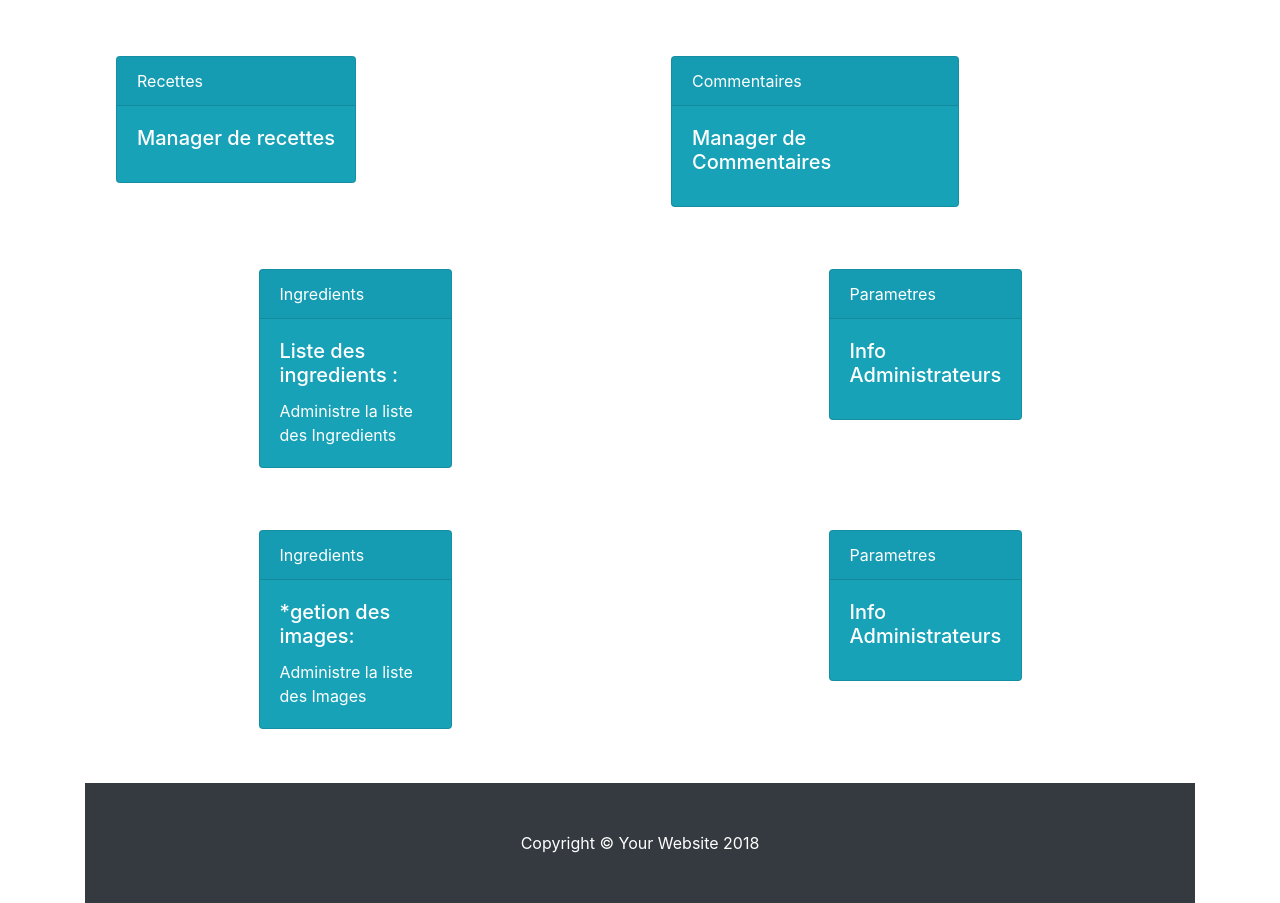
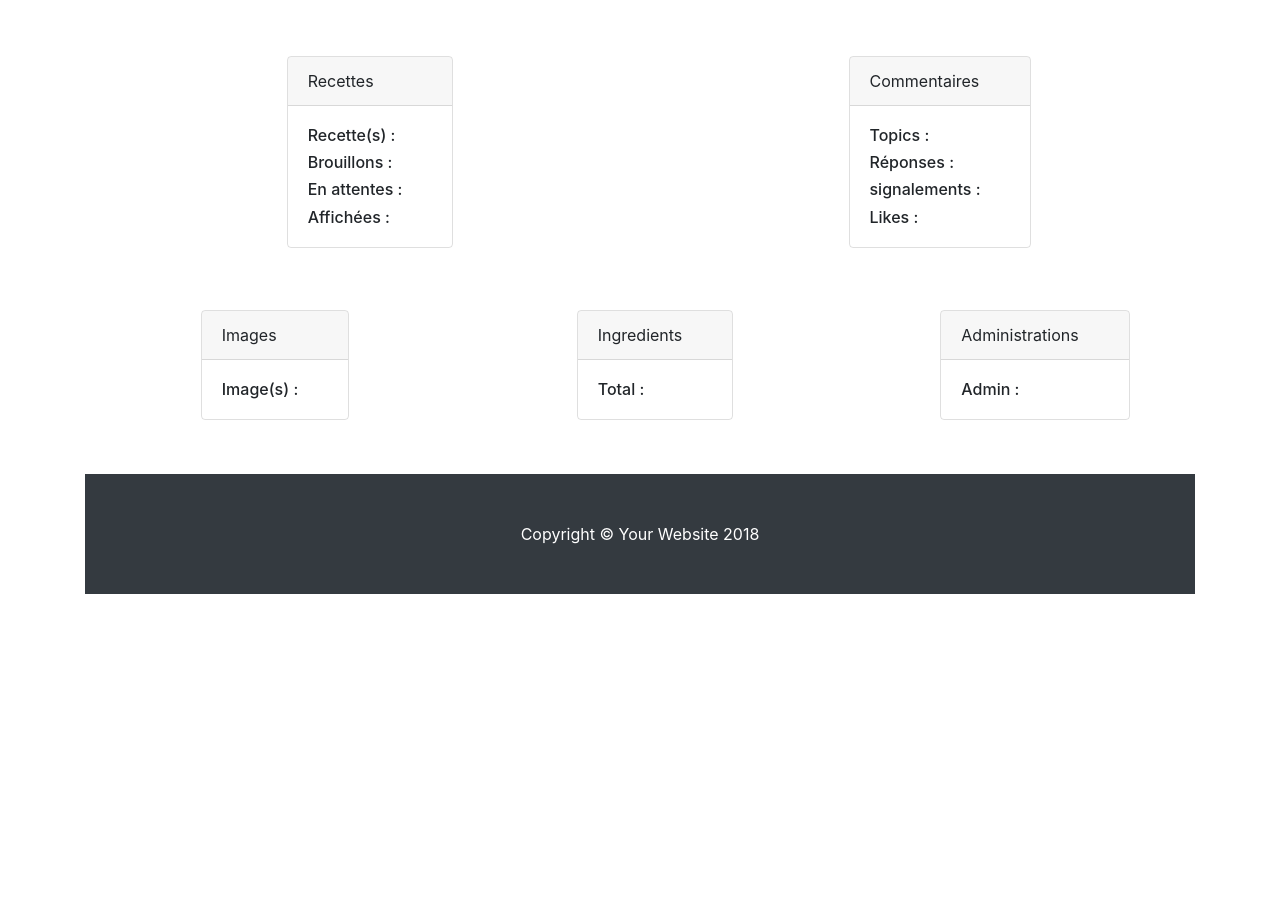
Before and after one commit to gilles81/Projet5_OC, a PHP site: template view/adminBoard.twig in a window 1280 px wide. Shown: the part 56-959 px from the top of the page. After the commit the page ends 650 px from the top, so only its background shows below. Run offline with PHP 8.4, Linux system fonts and the light colour scheme; the template is opened without the code that fills it, so the values that code supplies are empty; some libraries are stand-ins or nearby versions.

Commit message:
first admin page  modification

```diff
--- a/view/adminBoard.twig
+++ b/view/adminBoard.twig
@@ -4,50 +4,65 @@
 {% endblock %}
 
 {% block content %}
-
     <div class="row justify-content-around ">
-            <div class="col-lg-6 col-md-2 col-sm-1 portfolio-item card-deck  mx-auto">
+        <div class="col-lg-6 col-md-6 col-sm-12 portfolio-item card-deck justify-content-around "  >
             <a href="adminRecipes.html" class="nav-link">
-                    <div class="card text-white bg-info w-150 h-500 mb-3" style="max-width: 18rem;">
+                <div class="card text-body bg-transparent w-100  mb-3 " >
                     <div class="card-header">Recettes</div>
                     <div class="card-body">
-                            <h5 class="card-title">Manager de recettes</h5>
+                        <h6 class="card-text">Recette(s) : </h6>
+                        <h6 class="card-text">Brouillons : </h6>
+                        <h6 class="card-text">En attentes : </h6>
+                        <h6 class="card-text">Affichées : </h6>
 
                     </div>
                 </div>
             </a>
         </div>
-            <div class="col-lg-6 col-md-2 col-sm-1 portfolio-item card-deck  mx-auto">
-                <a href="admincomments.html" class="nav-link" >
-                    <div class="card text-white bg-info w-150 h-500 mb-3 mx-auto" style="max-width: 18rem;">
+        <div class="col-lg-6  col-md-6 col-sm-12 portfolio-item card-deck justify-content-around " >
+            <a href="adminRecipes.html" class="nav-link">
+                <div class="card text-body bg-transparent w-100  mb-3" >
                     <div class="card-header">Commentaires</div>
                     <div class="card-body">
-                            <h5 class="card-title">Manager de Commentaires</h5>
+                        <h6 class="card-text">Topics : </h6>
+                        <h6 class="card-text">Réponses : </h6>
+                        <h6 class="card-text">signalements : </h6>
+                        <h6 class="card-text">Likes : </h6>
 
                     </div>
                 </div>
             </a>
         </div>
     </div>
-        <div class="row  ">
-            <div class="col-lg-3 col-md-4 col-sm-6 portfolio-item card-deck mx-auto ">
-                <a href="adminIngredients.html" class="nav-link">
-                    <div class="card text-white bg-info w-150 h-500 mb-3" style="max-width: 18rem;">
-                        <div class="card-header">Ingredients</div>
+    <div class="row justify-content-around ">
+
+        <div class="col-lg-3 col-md-3 col-sm-12 portfolio-item card-deck justify-content-around "  >
+            <a href="adminRecipes.html" class="nav-link">
+                <div class="card text-body bg-transparent w-100  mb-3 " >
+                    <div class="card-header">Images</div>
                     <div class="card-body">
-                            <h5 class="card-title">Liste des ingredients :</h5>
-                            <p class="card-text">Administre la liste des Ingredients</p>
+                        <h6 class="card-text">Image(s) : </h6>
                     </div>
                 </div>
             </a>
         </div>
-            <div class="col-lg-3 col-md-4 col-sm-6 portfolio-item card-deck mx-auto ">
-                <a href="adminPics.html" class="nav-link">
-                    <div class="card text-white bg-info w-150 h-500 mb-3" style="max-width: 18rem;">
-                        <div class="card-header">Parametres</div>
+        <div class="col-lg-3 col-md-3 col-sm-12 portfolio-item card-deck justify-content-around "  >
+            <a href="adminRecipes.html" class="nav-link">
+                <div class="card text-body bg-transparent w-100  mb-3 " >
+                    <div class="card-header">Ingredients</div>
                     <div class="card-body">
-                            <h5 class="card-title">Info Administrateurs</h5>
+                        <h6 class="card-text">Total :  </h6>
+                    </div>
+                </div>
+            </a>
+        </div>
 
+        <div class="col-lg-3 col-md-3 col-sm-12 portfolio-item card-deck justify-content-around "  >
+            <a href="adminRecipes.html" class="nav-link">
+                <div class="card text-body bg-transparent w-100  mb-3 " >
+                    <div class="card-header">Administrations</div>
+                    <div class="card-body">
+                        <h6 class="card-text">Admin :   </h6>
                     </div>
                 </div>
             </a>
@@ -55,29 +70,5 @@
     </div>
 
 
-        <div class="row  ">
-            <div class="col-lg-3 col-md-4 col-sm-6 portfolio-item card-deck mx-auto ">
-                <a href="adminIngredients.html" class="nav-link">
-                    <div class="card text-white bg-info w-150 h-500 mb-3" style="max-width: 18rem;">
-                        <div class="card-header">Ingredients</div>
-                        <div class="card-body">
-                            <h5 class="card-title">*getion des images:</h5>
-                            <p class="card-text">Administre la liste des Images</p>
-                        </div>
-                    </div>
-                </a>
-            </div>
-            <div class="col-lg-3 col-md-4 col-sm-6 portfolio-item card-deck mx-auto ">
-                <a href="adminPics.html" class="nav-link">
-                    <div class="card text-white bg-info w-150 h-500 mb-3" style="max-width: 18rem;">
-                        <div class="card-header">Parametres</div>
-                        <div class="card-body">
-                            <h5 class="card-title">Info Administrateurs</h5>
-
-                        </div>
-                    </div>
-                </a>
-            </div>
-        </div>
 
 {% endblock %}
```
Lines whose indentation alone changed are shown as unchanged.
